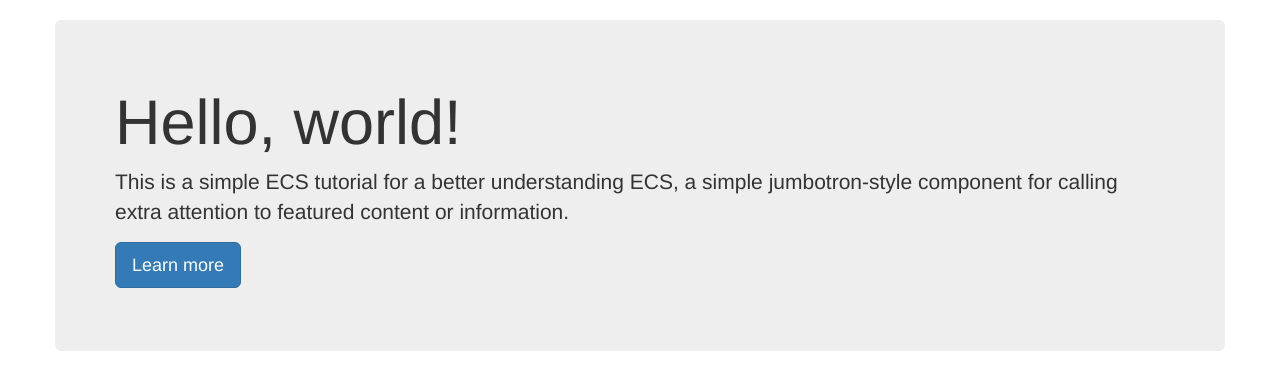
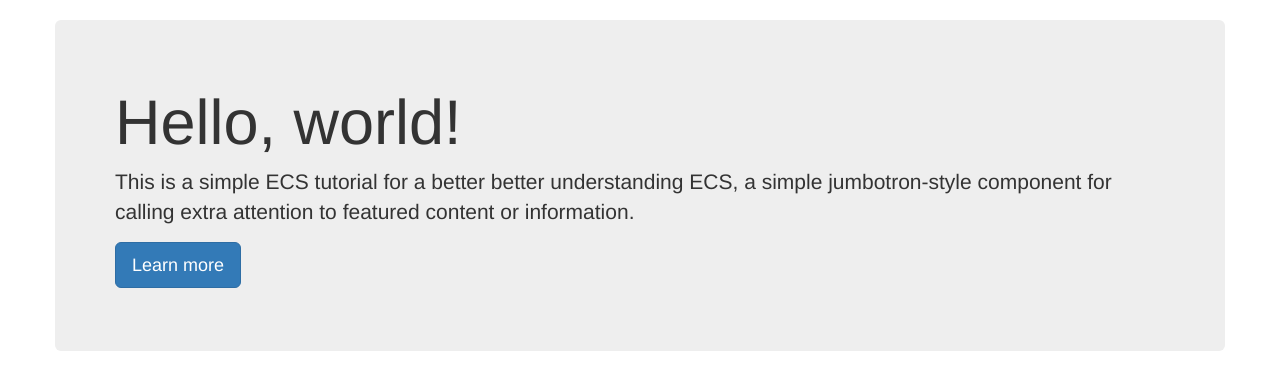
Before and after one commit to kalilou/flask_app, a Flask app: page / in a window 1280 px wide. Shown: the part 52-442 px from the top of the page. Run offline with Flask 2, Linux system fonts and the light colour scheme; some libraries are stand-ins or nearby versions.

Commit message:
SOme small changes

```diff
--- a/templates/index.html
+++ b/templates/index.html
@@ -50,7 +50,7 @@
 
     <div class="jumbotron">
   <h1>Hello, world!</h1>
-  <p>This is a simple ECS tutorial for a better understanding ECS, a simple jumbotron-style component for calling extra attention to featured content or information.</p>
+  <p>This is a simple ECS tutorial for a better better understanding ECS, a simple jumbotron-style component for calling extra attention to featured content or information.</p>
   <p><a class="btn btn-primary btn-lg" href="#" role="button">Learn more</a></p>
 </div>
   </div>
```
